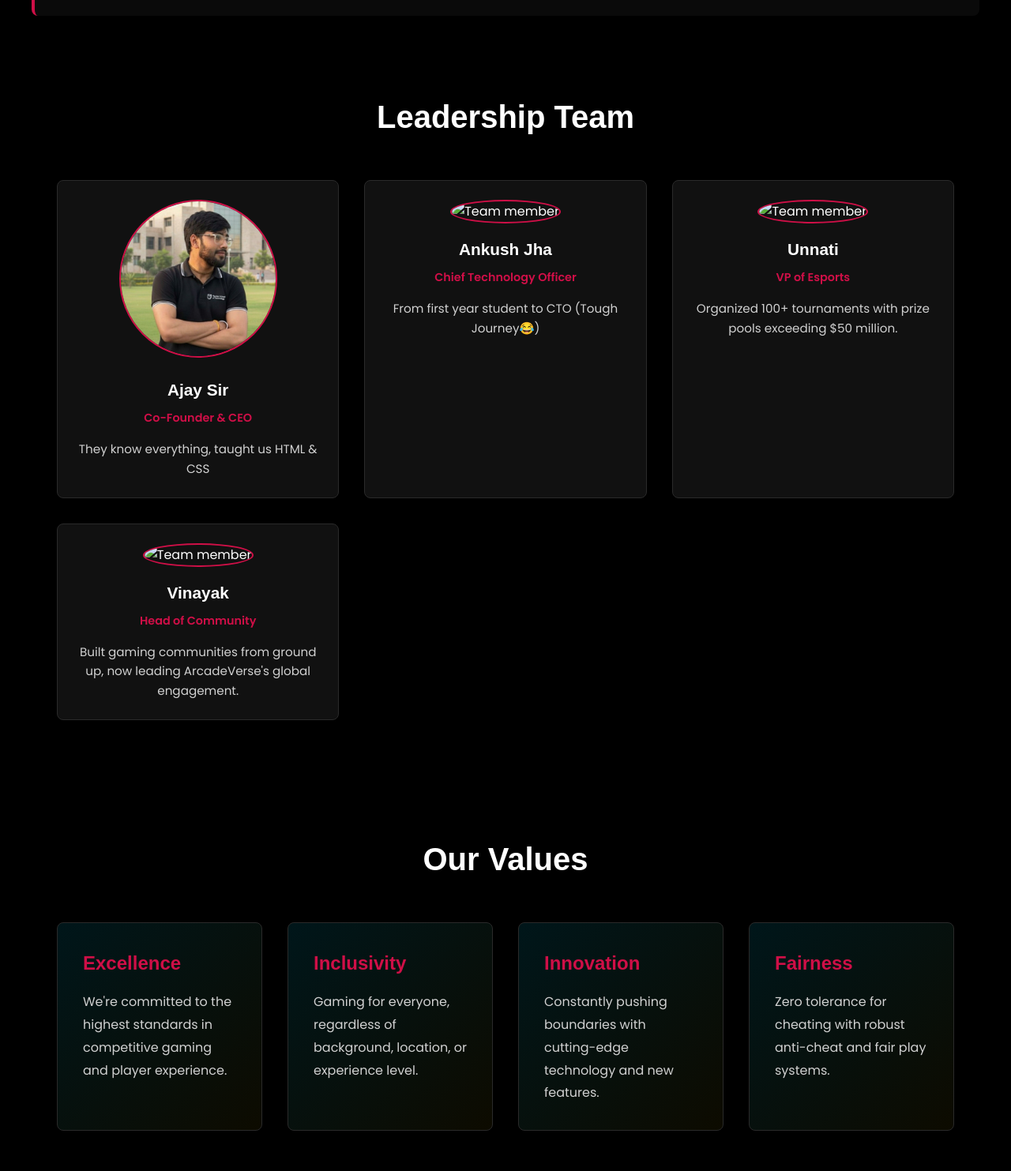
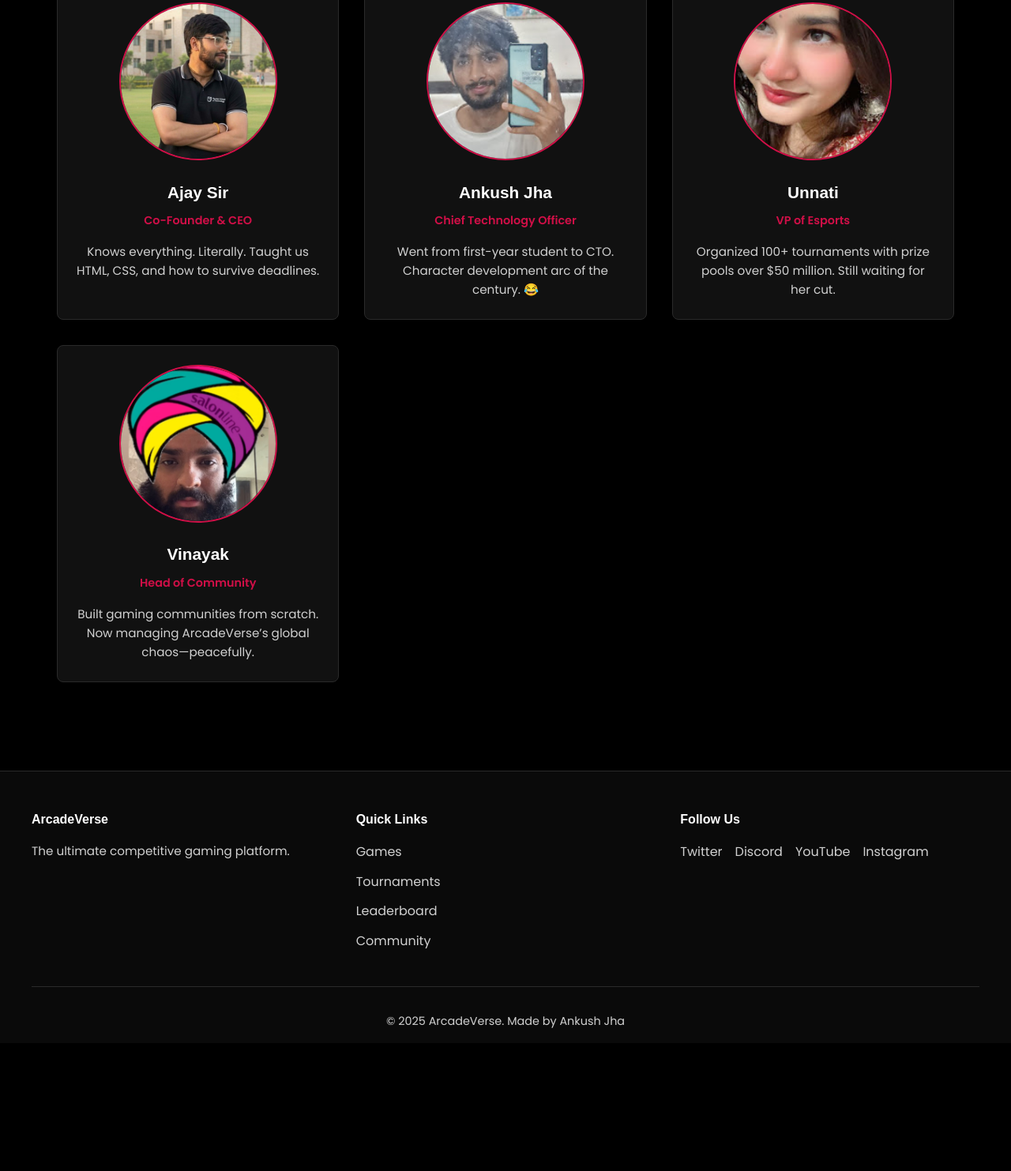
Before and after one commit to Ankush-Jha/gaming_capstone, a plain HTML site: page about.html in a window 1280 px wide. Shown: the part 527-2010 px from the top of the page at 79% size. After the commit the page ends 1848 px from the top, so only its background shows below. Drawn offline with Linux system fonts and the light colour scheme.

Commit message:
Add files via upload

```diff
--- a/about.html
+++ b/about.html
@@ -28,10 +28,7 @@
             <p>Revolutionizing competitive gaming since 2020</p>
         </section>
 
-        <section class="about-section">
-            <h2>Our Mission</h2>
-            <p>We believe competitive gaming should be accessible to everyone. ArcadeVerse is dedicated to providing a world-class platform where players of all skill levels can compete, improve, and connect with the global gaming community.</p>
-        </section>
+
 
 <section class="team-section">
     <h2>Leadership Team</h2>
@@ -40,50 +37,30 @@
             <img src="ajaysir.jpeg" alt="Team member">
             <h3>Ajay Sir</h3>
             <p class="role">Co-Founder & CEO</p>
-                    <p>They know everything, taught us HTML & CSS</p>
+            <p>Knows everything. Literally. Taught us HTML, CSS, and how to survive deadlines.</p>
         </div>
         <div class="team-card">
-                    <img src="/placeholder.svg?height=250&width=250" alt="Team member">
+            <img src="/ankush.jpg" alt="Team member">
             <h3>Ankush Jha</h3>
             <p class="role">Chief Technology Officer</p>
-                    <p>From first year student to CTO (Tough Journey😂)</p>
+            <p>Went from first-year student to CTO. Character development arc of the century. 😂</p>
         </div>
         <div class="team-card">
-                    <img src="/placeholder.svg?height=250&width=250" alt="Team member">
+            <img src="/unnati.jpg" alt="Team member">
             <h3>Unnati</h3>
             <p class="role">VP of Esports</p>
-                    <p>Organized 100+ tournaments with prize pools exceeding $50 million.</p>
+            <p>Organized 100+ tournaments with prize pools over $50 million. Still waiting for her cut.</p>
         </div>
         <div class="team-card">
-                    <img src="/placeholder.svg?height=250&width=250" alt="Team member">
+            <img src="/vinayak.jpg" alt="Team member">
             <h3>Vinayak</h3>
             <p class="role">Head of Community</p>
-                    <p>Built gaming communities from ground up, now leading ArcadeVerse's global engagement.</p>
+            <p>Built gaming communities from scratch. Now managing ArcadeVerse’s global chaos—peacefully.</p>
         </div>
     </div>
 </section>
 
-        <section class="values-section">
-            <h2>Our Values</h2>
-            <div class="values-grid">
-                <div class="value-card">
-                    <h3>Excellence</h3>
-                    <p>We're committed to the highest standards in competitive gaming and player experience.</p>
-                </div>
-                <div class="value-card">
-                    <h3>Inclusivity</h3>
-                    <p>Gaming for everyone, regardless of background, location, or experience level.</p>
-                </div>
-                <div class="value-card">
-                    <h3>Innovation</h3>
-                    <p>Constantly pushing boundaries with cutting-edge technology and new features.</p>
-                </div>
-                <div class="value-card">
-                    <h3>Fairness</h3>
-                    <p>Zero tolerance for cheating with robust anti-cheat and fair play systems.</p>
-                </div>
-            </div>
-        </section>
+
     </main>
 
     <footer class="footer">
```
Lines whose indentation alone changed are shown as unchanged.
